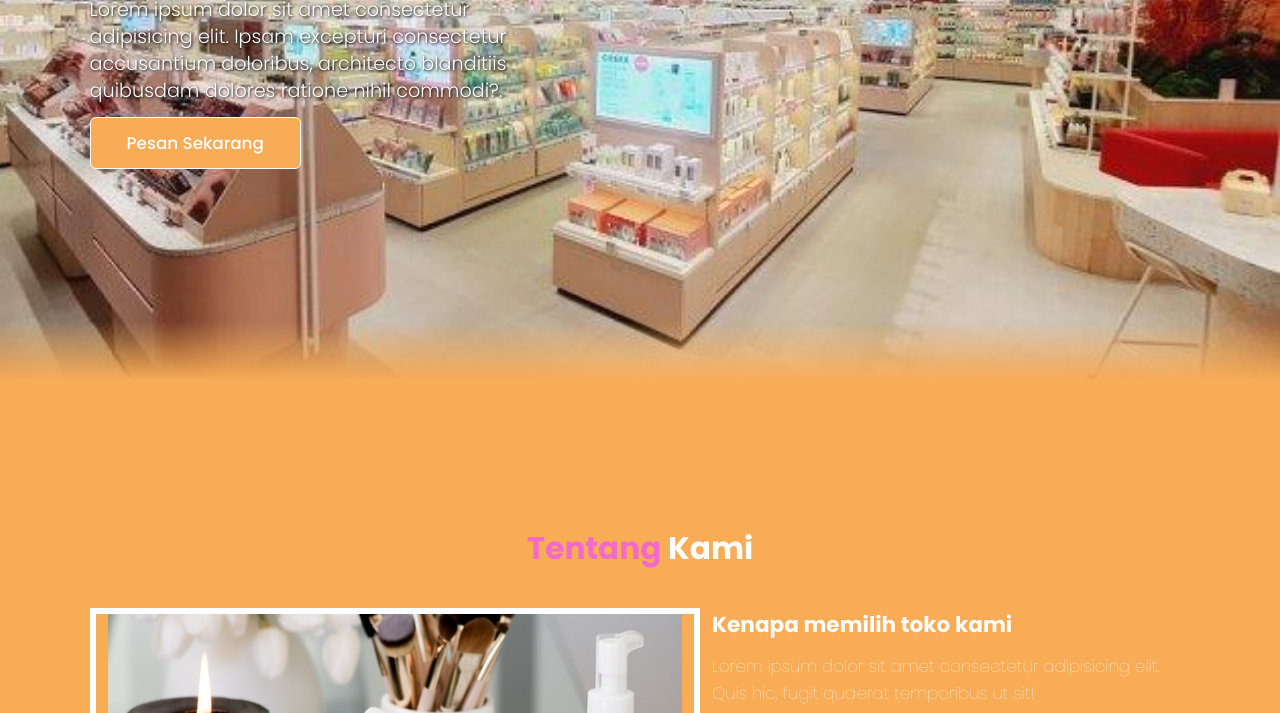
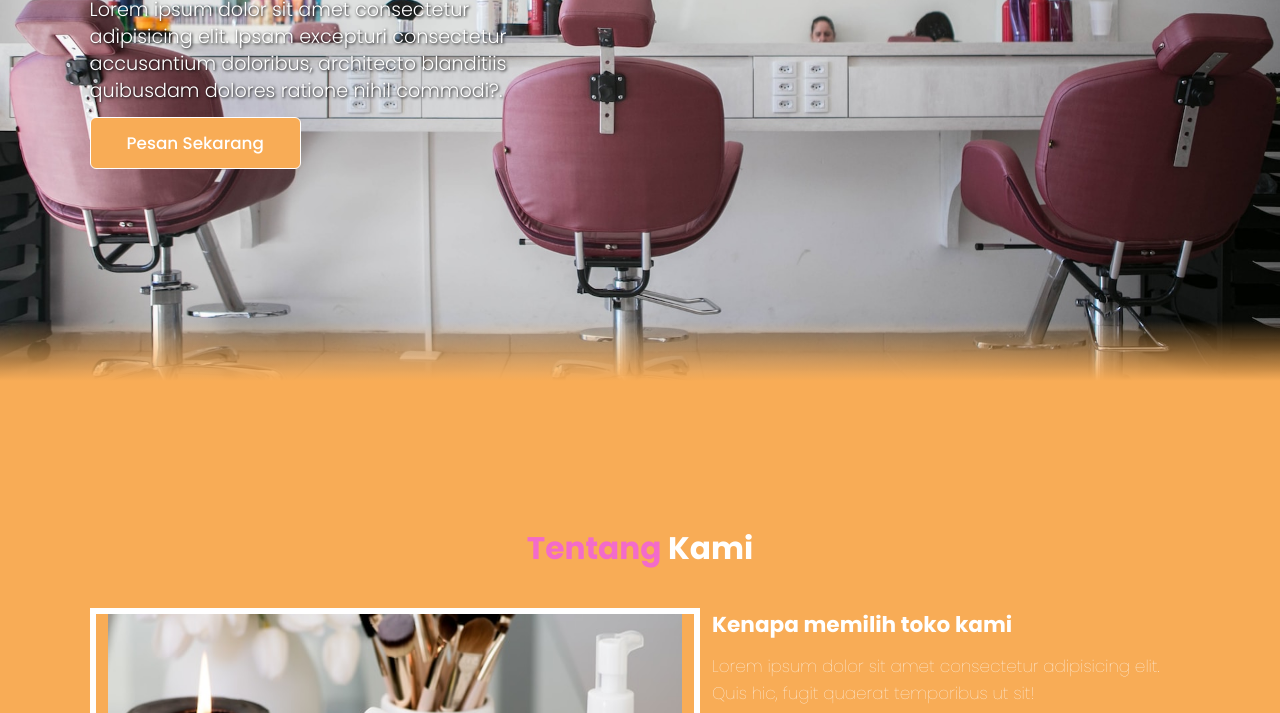
Before and after one commit to MyUpoo/Project-Irah, a plain HTML site: page index.html in a window 1280 px wide. Shown: the part 359-1072 px from the top of the page. Drawn offline with nearby package versions, Linux system fonts and the light colour scheme; a web font is replaced by a local one.

Commit message:
project irah

```diff
--- a/css/style.css
+++ b/css/style.css
@@ -95,7 +95,7 @@ body {
     min-height: 100vh;
     display: flex;
     align-items: center;
-    background-image: url("../img/bg.png");
+    background-image: url("../img/bg.jpg.jpg");
     background-repeat: no-repeat;
     background-size: cover;
     background-position: right;
```
Also changed, not shown: img/bg.jpg.jpg (added).
